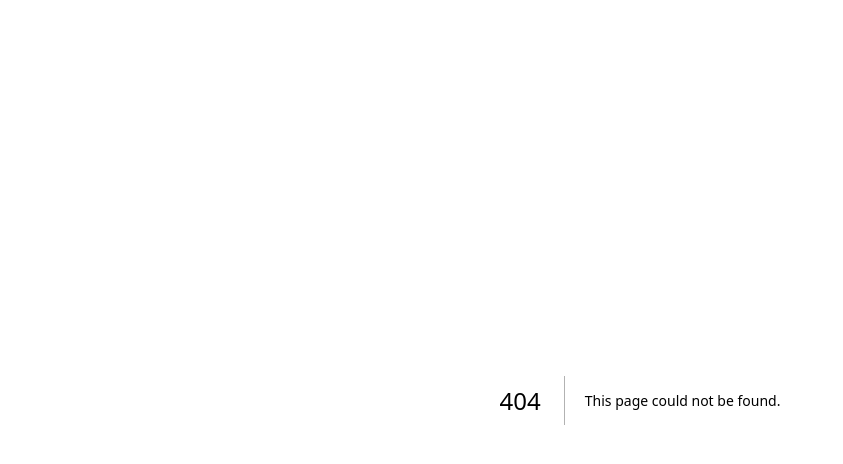
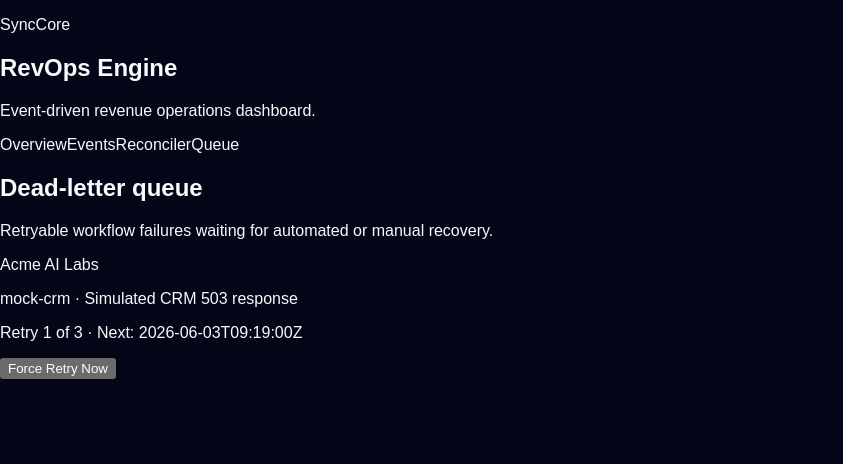
Before and after one commit to lacadaemon94/synccore-revops-engine, a Next.js app in the folder apps/dashboard/: page /queue in a window 1280 px wide. Before the commit this address had no page. Shown: the top 464 px of the page, without its empty margins (0-843 px from the left). Built offline with nearby package versions, Linux system fonts and the light colour scheme.

Commit message:
chore: add queue page

```diff
--- /dev/null
+++ b/apps/dashboard/app/queue/page.tsx
@@ -0,0 +1,28 @@
+import { forceRetry } from "../../actions/force-retry";
+import { AppShell } from "../../components/app-shell";
+import { queueItems } from "../../lib/demo-data";
+
+export default function QueuePage() {
+  return (
+    <AppShell>
+      <h2 className="text-3xl font-semibold">Dead-letter queue</h2>
+      <p className="mt-2 text-slate-400">Retryable workflow failures waiting for automated or manual recovery.</p>
+      <div className="mt-6 space-y-4">
+        {queueItems.map((item) => (
+          <form key={item.id} action={async () => { "use server"; await forceRetry(item.id); }} className="rounded-2xl border border-slate-800 bg-slate-900 p-5">
+            <div className="flex flex-col gap-4 md:flex-row md:items-center md:justify-between">
+              <div>
+                <p className="text-lg font-semibold">{item.accountName}</p>
+                <p className="mt-1 text-sm text-slate-400">{item.targetSystem} · {item.lastError}</p>
+                <p className="mt-1 text-sm text-slate-500">Retry {item.retryCount} of {item.maxRetries} · Next: {item.nextRetryAt}</p>
+              </div>
+              <button className="rounded-xl border border-emerald-400 px-4 py-2 text-sm font-medium text-emerald-200" type="submit">
+                Force Retry Now
+              </button>
+            </div>
+          </form>
+        ))}
+      </div>
+    </AppShell>
+  );
+}
```
